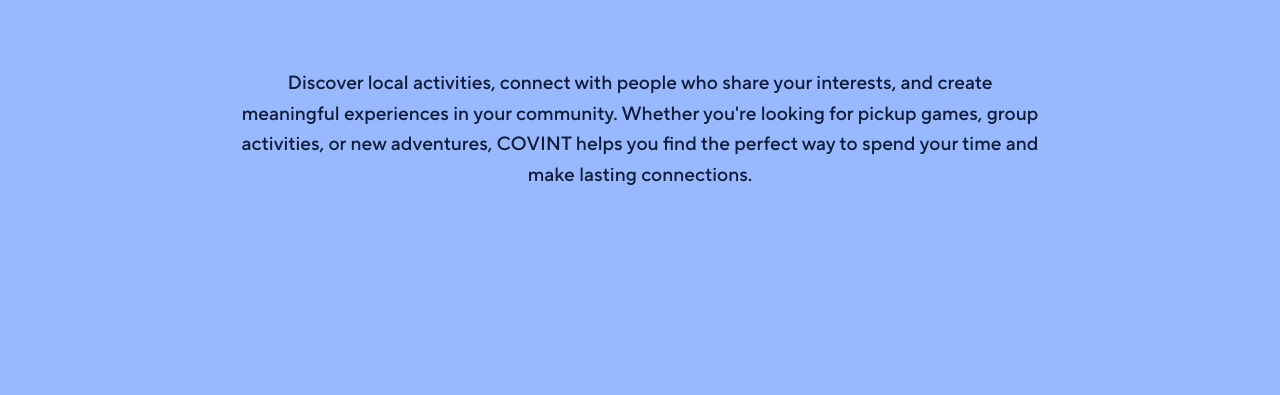
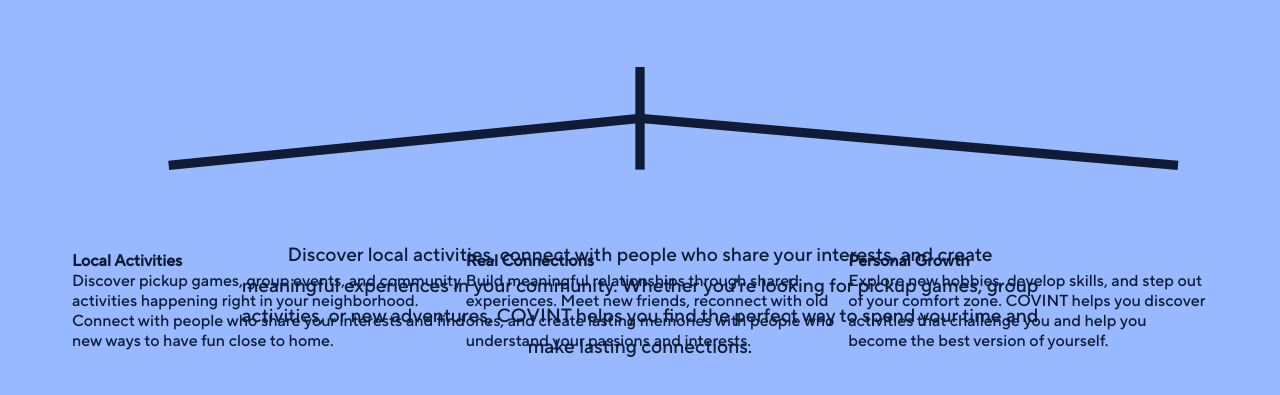
Before and after one commit to jds93/website, a plain HTML site: page find-your-fun.html in a window 1280 px wide. Shown: the part 1034-1429 px from the top of the page. Before the commit the page ends 1360 px from the top, so only its background shows below. Drawn offline with Linux system fonts and the light colour scheme.

Commit message:
what the fuck is going on i dont know either everythings broken and for now i might just leave the page like this i might not i completely give up. kept revising this new thing to the page and i didnt understand it, turned to ai and ai didnt understand it. atp im just going to go back to finishing discover interests and the main page. Still decent progress though and i feel like im on a good track, though things are going slow things are going steady.

```diff
--- a/find-your-fun.html
+++ b/find-your-fun.html
@@ -147,6 +147,21 @@
             .bottom-title {
                 font-size: 1.7rem;
             }
+
+            .fork-svg {
+                width: 280px;
+                height: 100px;
+            }
+
+            .fork-text-row {
+                width: 280px;
+                gap: 12px;
+            }
+
+            .fork-text-box {
+                font-size: 0.9rem;
+                padding: 16px 12px;
+            }
         }
         @media (max-width: 600px) {
             .catchphrase {
@@ -168,9 +183,88 @@
             .bottom-title {
                 font-size: 1.1rem;
             }
+
+            .fork-svg {
+                width: 240px;
+                height: 80px;
+            }
+
+            .fork-text-row {
+                width: 240px;
+                flex-direction: column;
+                gap: 16px;
+            }
+
+            .fork-text-box {
+                font-size: 0.85rem;
+                padding: 14px 10px;
+            }
         }
 
         /* Put next css here */
+
+        .fork-container {
+            position: relative;
+            width: 100%;
+            display: flex;
+            flex-direction: column;
+            align-items: center;
+            margin-top: 48px;
+            transition: transform 0.1s cubic-bezier(.4,0,.2,1);
+            will-change: transform;
+        }
+
+        .fork-svg-wrapper {
+            position: relative;
+            width: 100%;
+            max-width: 40000px;
+            margin: 0 auto;
+            display: flex;
+            flex-direction: column;
+            align-items: center;
+        }
+
+        .fork-svg {
+            width: 100%;
+            height: 160px;
+            display: block;
+        }
+
+        .fork-line {
+            stroke: #101c35;
+            stroke-width: 14;
+            stroke-linecap: square;
+        }
+
+        .fork-text-row {
+            position: absolute;
+            top: 170px;
+            left: 0;
+            width: 100%;
+            display: flex;
+            justify-content: space-between;
+            pointer-events: none;
+        }
+        .fork-text-box {
+            margin-top: 36px;
+        }
+        .fork-text-box.left { margin-left: 32px; }
+        .fork-text-box.right { margin-right: 32px; }
+        .fork-text-box.center { align-self: flex-start; }
+
+        @media (max-width: 1200px) {
+            .fork-svg-wrapper { max-width: 98vw; }
+            .fork-text-box { width: 28vw; min-width: 120px; font-size: 0.98rem; }
+        }
+        @media (max-width: 700px) {
+            .fork-svg-wrapper { max-width: 98vw; }
+            .fork-text-box { width: 30vw; min-width: 120px; font-size: 0.9rem; }
+        }
+        @media (max-width: 500px) {
+            .fork-svg-wrapper { max-width: 100vw; }
+            .fork-text-row { flex-direction: column; align-items: center; top: 170px; }
+            .fork-text-box { width: 90vw; margin-bottom: 12px; }
+        }
 
         .bottom_bar {
             position: fixed;
@@ -216,6 +310,34 @@
             <div class="bottom-covint" id="shrinking-covint">COVINT</div>
             <div class="bottom-content">
                 <div class="bottom-title" id="findyourfuntitle">Find Your Fun</div>
+                <div class="fork-container" id="forkContainer">
+                    <div class="fork-svg-wrapper">
+                        <svg class="fork-svg" viewBox="0 0 1800 160">
+                            <!-- main vertical line -->
+                            <line x1="900" y1="0" x2="900" y2="70" class="fork-line" />
+                            <!-- left prong  -->
+                            <line x1="900" y1="70" x2="200" y2="140" class="fork-line" />
+                            <!-- center prong -->
+                            <line x1="900" y1="70" x2="900" y2="140" class="fork-line" />
+                            <!-- right prong -->
+                            <line x1="900" y1="70" x2="1700" y2="140" class="fork-line" />
+                        </svg>
+                        <div class="fork-text-row">
+                            <div class="fork-text-box left">
+                                <strong>Local Activities</strong><br>
+                                Discover pickup games, group events, and community activities happening right in your neighborhood. Connect with people who share your interests and find new ways to have fun close to home.
+                            </div>
+                            <div class="fork-text-box center">
+                                <strong>Real Connections</strong><br>
+                                Build meaningful relationships through shared experiences. Meet new friends, reconnect with old ones, and create lasting memories with people who understand your passions and interests.
+                            </div>
+                            <div class="fork-text-box right">
+                                <strong>Personal Growth</strong><br>
+                                Explore new hobbies, develop skills, and step out of your comfort zone. COVINT helps you discover activities that challenge you and help you become the best version of yourself.
+                            </div>
+                        </div>
+                    </div>
+                </div>
                 <div class="bottom-text">
                     Discover local activities, connect with people who share your interests, and create meaningful experiences in your community. Whether you're looking for pickup games, group activities, or new adventures, COVINT helps you find the perfect way to spend your time and make lasting connections.
                 </div>
@@ -240,10 +362,13 @@
             covint.style.transform = `translateX(-50%) translateY(${translateY}px) scale(${scale})`;
 
             const findyourfun = document.getElementById('findyourfuntitle');
+            const forkContainer = document.getElementById('forkContainer');
             const baseOffset = -35;
             const minOffset = -365;
             const offset = baseOffset - (baseOffset - minOffset) * progress;
-            findyourfun.style.transform = `translateY(${translateY + scale * offset}px)`;
+            const forkTransform = `translateY(${translateY + scale * offset}px)`;
+            findyourfun.style.transform = forkTransform;
+            forkContainer.style.transform = forkTransform;
             ticking = false;
         }
 
```
